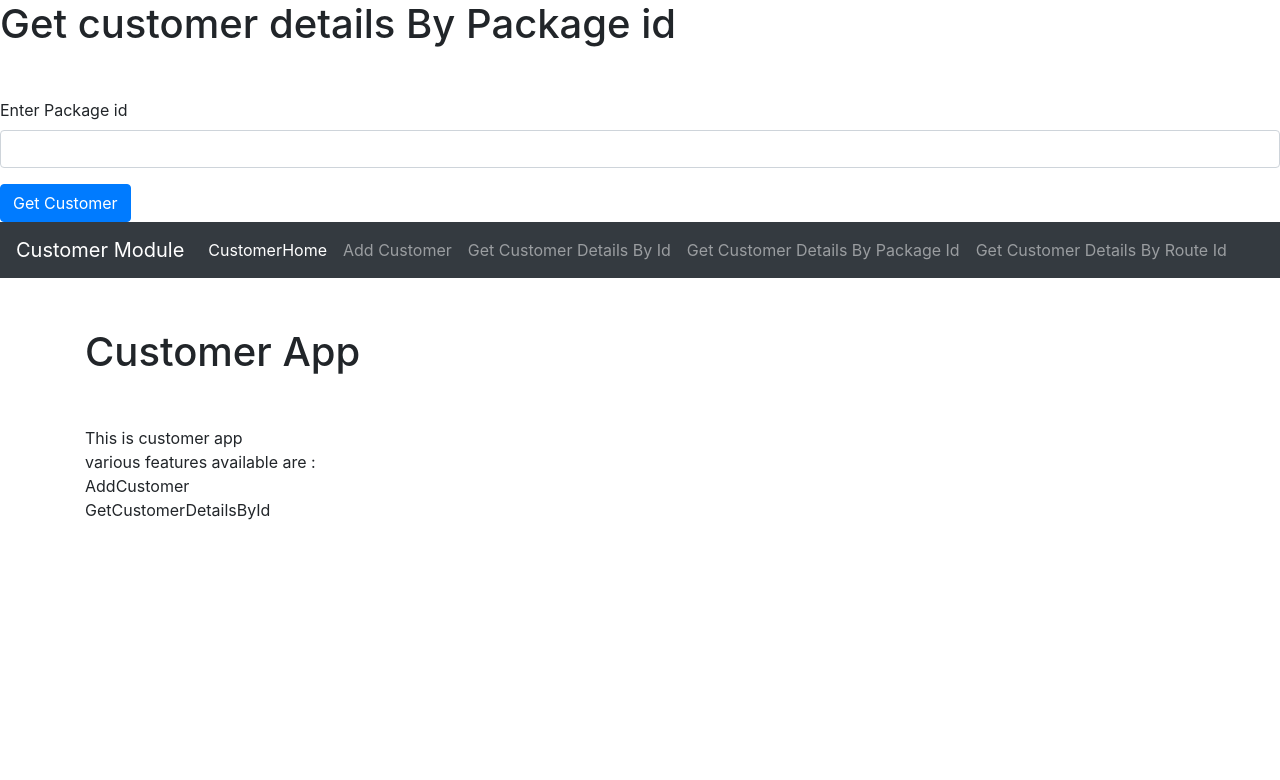
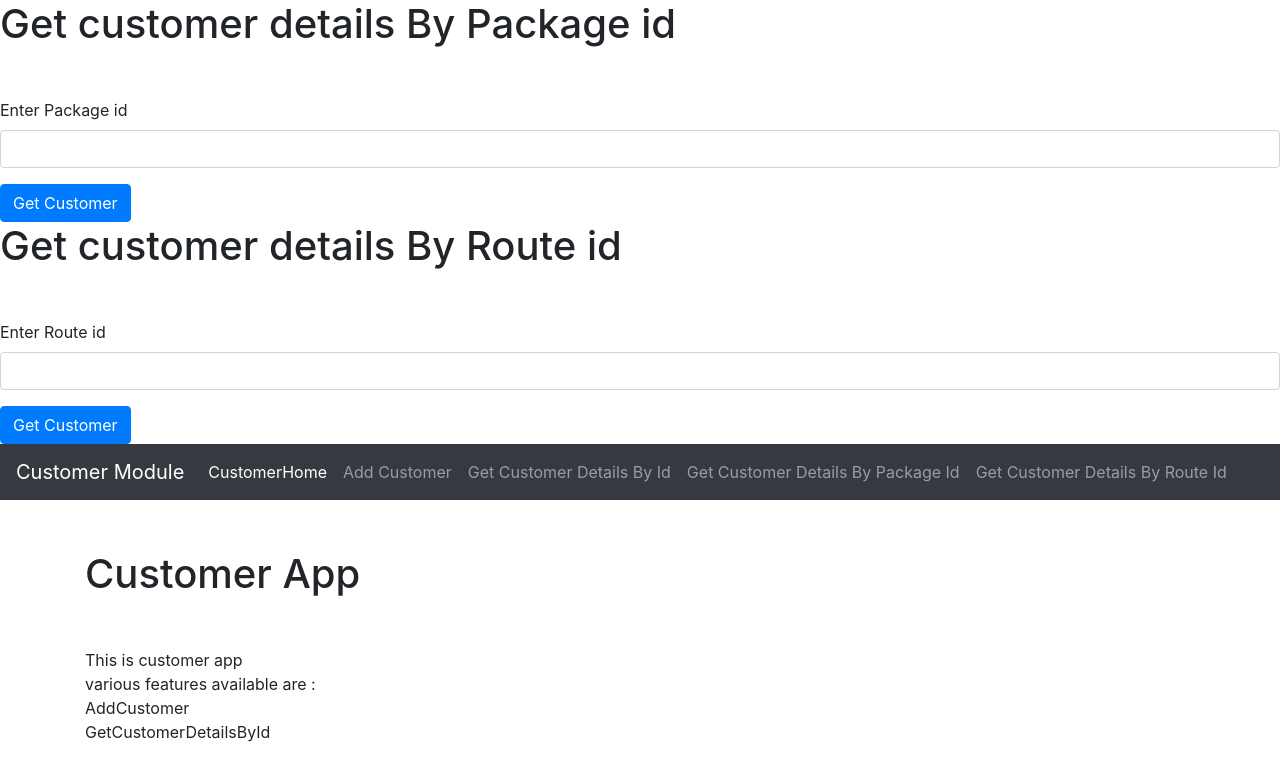
Before and after one commit to Navaneeth1220/tms_frontend, a React (Create React App) app in the folder tms/: page / in a window 1280 px wide. Shown: the top 780 px of the page. Built offline with nearby package versions, Linux system fonts and the light colour scheme.

Commit message:
all components are working

```diff
--- a/tms/src/App.js
+++ b/tms/src/App.js
@@ -1,15 +1,15 @@
 import logo from './logo.svg';
 import './App.css';
-import AddCustomer from './components/customer/AddCustomer';
-import Home from "./components/customer/Home";
-import Navbar from "./components/customer/NavBar";
+import AddCustomer from './components/Customer/AddCustomer';
+import Home from "./components/Customer/Home";
+import Navbar from "./components/Customer/NavBar";
 import store from "./redux/store";
 import { Provider } from 'react-redux';
 import { BrowserRouter as Router, Route, Link, Switch } from 'react-router-dom';
-import GetCustomerDetailsById from "./components/customer/GetCustomerDetailsById";
-import GetCustomerDetailsByRouteId from"./components/customer/GetCustomerDetailsRouteId";
-import GetCustomerDetailsPackageId from"./components/customer/GetCustomerDetailsPackageId";
-import { fetchCustomerByPackageId } from './service/CustomerService';
+import GetCustomerDetailsById from "./components/Customer/GetCustomerDetailsById";
+import GetCustomerDetailsByRouteId from"./components/Customer/GetCustomerDetailsRouteId";
+import GetCustomerDetailsPackageId from"./components/Customer/GetCustomerDetailsPackageId";
+
 //import DisplayCustomerDetails from './components/DisplayCustomerDetails';
 //import DisplayCustomerList from './components/DisplayCustomerList';
 //import GetCustomerDetails from './components/GetCustomerDetails';
@@ -22,6 +22,7 @@ function App() {
 
     <div>
      {<GetCustomerDetailsPackageId/>}
+     {<GetCustomerDetailsByRouteId/>}
 
     <Provider store={store} >
 
@@ -37,9 +38,7 @@ function App() {
 
               <Route exact path="/" component={Home} />
 
-              <Route exact path="/addcustomer" component={AddCustomer} />
-              {<Route exact Path="/customerdetailsById" component={GetCustomerDetailsById}/>}
-              {<Route exact Path="/customerdetailsByRouteId" component={GetCustomerDetailsByRouteId}/>}
+
 
             </Switch>
 
--- a/tms/src/components/Customer/DisplayCustomerList.js
+++ b/tms/src/components/Customer/DisplayCustomerList.js
@@ -13,10 +13,9 @@ export default function DisplayCustomerList({ customers }) {
                 {
                     customers.map((customer) => <li key={customer.customerId}>
 
-                        <Link to={`/customerdetails/${customer.customerId}`} >
+
                             <span>{customer.customerId} {customer.customerName} </span>
 
-                        </Link>
 
                     </li>)
                 }
--- a/tms/src/components/Customer/GetCustomerDetailsPackageId.js
+++ b/tms/src/components/Customer/GetCustomerDetailsPackageId.js
@@ -3,6 +3,7 @@ import { useDispatch, useSelector } from "react-redux"
 import { fetchCustomerByPackageId } from "../../service/CustomerService";
 import commonStyle from "./commonStyle.module.css"
 import DisplayCustomerDetails from "./DisplayCustomerDetails"
+import DisplayCustomerList from "./DisplayCustomerList";
 
 
 
--- a/tms/src/components/Customer/GetCustomerDetailsRouteId.js
+++ b/tms/src/components/Customer/GetCustomerDetailsRouteId.js
@@ -1,15 +1,16 @@
 import React, { useEffect, useState } from "react"
 import DisplayCustomerDetails from "./DisplayCustomerDetails"
 import commonStyle from "./commonStyle.module.css"
-import { useSelector } from "react-redux"
-import { useDispatch } from "react-redux"
+import { fetchCustomerByRouteid } from "../../service/CustomerService";
+import DisplayCustomerList from "./DisplayCustomerList";
+
 
 export default function GetCustomerDetailsByRouteId() {
 
 
     const routeIdRef = React.createRef();
 
-    const intitalState = { routeId: undefined };
+    const intitalState = { routeId: undefined , customers : undefined, errMsg : undefined};
 
     const [currentState, setNewState] = useState(intitalState);
 
@@ -20,12 +21,23 @@ export default function GetCustomerDetailsByRouteId() {
         event.preventDefault();
         console.log("current state", currentState);
          const routeId=routeIdRef.current.value;
+         const promise = fetchCustomerByRouteid(routeId);
+         promise.then(response=>{
+             const newState={...currentState,customers:response.data};
+             setNewState (newState);
+            }).catch(error=>{
+                const newState={...currentState,errMsg:error.message};
+                setNewState(newState);
+            }
+            )
+
+
 
     }
 
     const setFieldState = () => {
         const idValue = routeIdRef.current.value;
-        const newState = { ...currentState, routeId: idValue, customer: undefined, errMsg: undefined };
+        const newState = { ...currentState, routeId: idValue, customers: undefined, errMsg: undefined };
         setNewState(newState);
     }
 
@@ -47,20 +59,20 @@ export default function GetCustomerDetailsByRouteId() {
 
                 </form>
 
-                {response.customer ? (
+                {currentState.customers ? (
                     <div>
-                        <DisplayCustomerDetails customer={response.customer} />
+                        <DisplayCustomerList customers={currentState.customers} />
                     </div>
                 ) : ''}
 
 
                 {
-                    response.error ? (
+                    currentState.errMsg ? (
 
                         <div className={commonStyle.error}>
                             Request processing unsuccessful
                             <br />
-                            {response.error}
+                            {currentState.errMsg}
 
                         </div>
                     ) : ''
```
